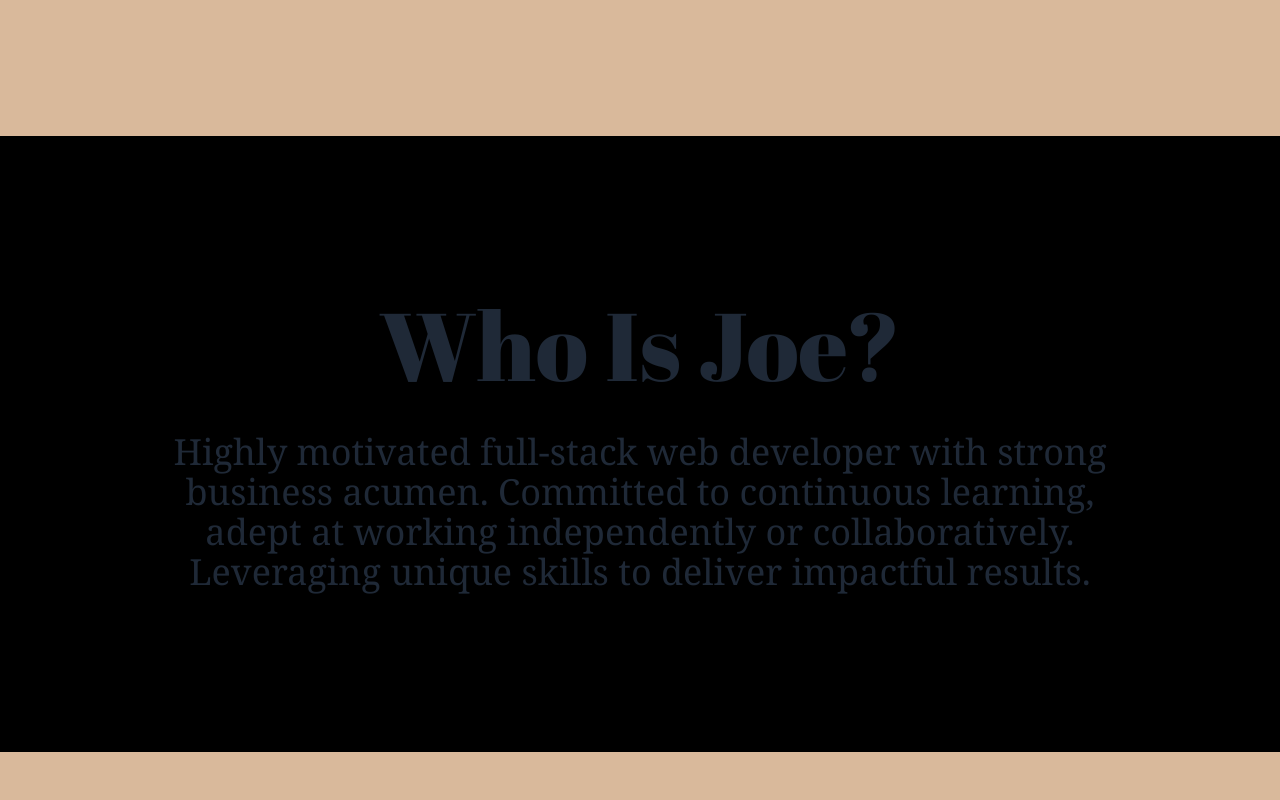
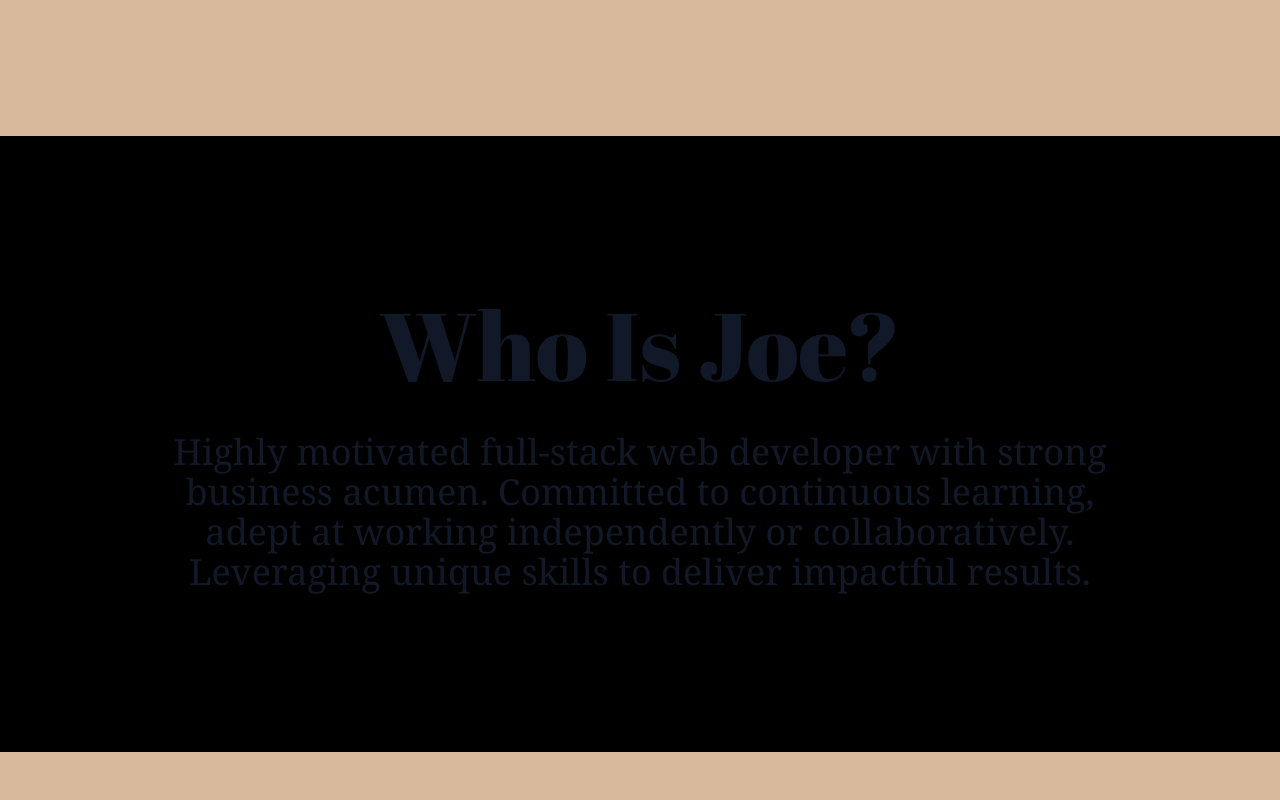
Before and after one commit to JPHMarchB/Joseph-PWP, a website: page public_html/documentation/milestone-3/index.html in a window 1280 px wide. Shown: the part 1020-1820 px from the top of the page. Drawn offline with Linux system fonts and the light colour scheme.

Commit message:
quick code clean up

```diff
--- a/public_html/documentation/milestone-3/index.html
+++ b/public_html/documentation/milestone-3/index.html
@@ -70,7 +70,7 @@
 	<section id="scroll-effect">
 
 		<!-- scroll effect text -->
-		<div class="bg-black font-custom text-center p-10 md:p-40 mt-32 lg:mt-56 hover:text-white ease-in duration-300">
+		<div class="bg-black font-custom text-center p-10 md:p-40 mt-32 lg:mt-56 text-gray-900 hover:text-white ease-in duration-300">
 			<h2 class="text-4xl md:text-6xl lg:text-8xl pb-10">Who Is Joe?</h2>
 			<p class="text-base md:text-2xl lg:text-4xl font-serif lg:px-42">
 				Highly motivated full-stack web developer with strong business acumen. Committed to continuous learning,
@@ -131,11 +131,11 @@
 		<!-- Project display 2 -->
 		<div class="block lg:flex gap-16 text-[#55362a] md:ps-40">
 
-			<!-- Display 2 text -->
-
 			<!-- mobile image view -->
 			<img class="block md:hidden me-40" src="https://fakeimg.pl/400x400" alt="project image">
 			<div>
+
+				<!-- Display 2 text -->
 				<h2 class="text-4xl md:text-5xl lg:text-7xl pb-5">Project Title</h2>
 				<p class="text-xl md:text-2xl lg:text-4xl font-serif">Project description that gives an overview of the
 					project not too long though.</p>
```
Also changed, not shown: public_html/documentation/milestone-3/output.css.
